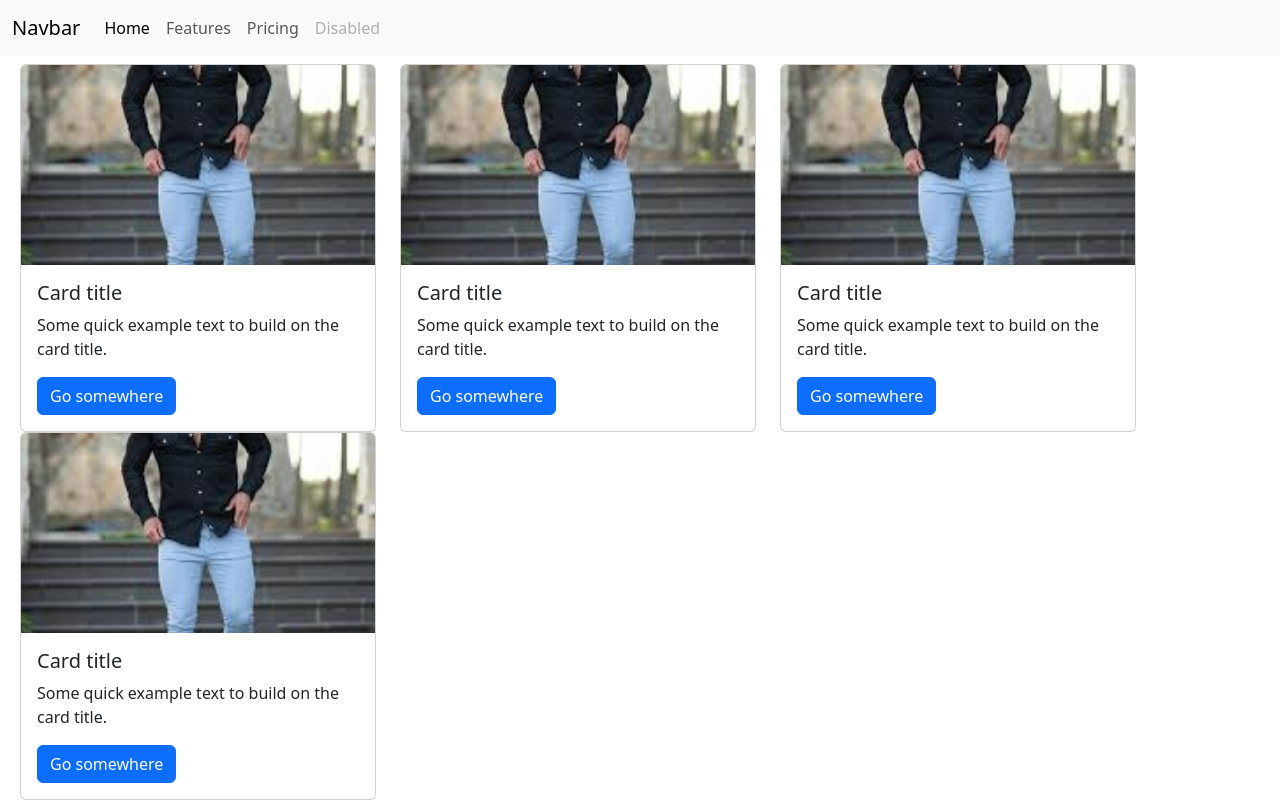
After one commit to PapriBiswas2023/crud-prac, a PHP site: page /home.php in a window 1280 px wide. The commit adds this page. Run offline with PHP 8.4, Linux system fonts and the light colour scheme.

Commit message:
homepage-begin

```diff
--- a/dashboard.php
+++ b/dashboard.php
@@ -12,6 +12,7 @@ $result=mysqli_query($conn,$sql);
     <meta charset="UTF-8">
     <meta name="viewport" content="width=device-width, initial-scale=1.0">
     <title>Document</title>
+    <link rel="stylesheet" href="https://cdn.jsdelivr.net/npm/bootstrap@5.3.3/dist/css/bootstrap.min.css" integrity="sha384-QWTKZyjpPEjISv5WaRU9OFeRpok6YctnYmDr5pNlyT2bRjXh0JMhjY6hW+ALEwIH" crossorigin="anonymous">
 </head>
 <body>
     <table class="table table-striped">
--- /dev/null
+++ b/home.php
@@ -0,0 +1,106 @@
+<!DOCTYPE html>
+<html lang="en">
+<head>
+    <meta charset="UTF-8">
+    <meta name="viewport" content="width=device-width, initial-scale=1.0">
+    <title>Document</title>
+    <link href="https://cdn.jsdelivr.net/npm/bootstrap@5.3.6/dist/css/bootstrap.min.css" rel="stylesheet" integrity="sha384-4Q6Gf2aSP4eDXB8Miphtr37CMZZQ5oXLH2yaXMJ2w8e2ZtHTl7GptT4jmndRuHDT" crossorigin="anonymous">
+</head>
+<body>
+    <nav class="navbar navbar-expand-lg bg-body-tertiary">
+  <div class="container-fluid">
+    <a class="navbar-brand" href="#">Navbar</a>
+    <button class="navbar-toggler" type="button" data-bs-toggle="collapse" data-bs-target="#navbarNav" aria-controls="navbarNav" aria-expanded="false" aria-label="Toggle navigation">
+      <span class="navbar-toggler-icon"></span>
+    </button>
+    <div class="collapse navbar-collapse" id="navbarNav">
+      <ul class="navbar-nav">
+        <li class="nav-item">
+          <a class="nav-link active" aria-current="page" href="#">Home</a>
+        </li>
+        <li class="nav-item">
+          <a class="nav-link" href="#">Features</a>
+        </li>
+        <li class="nav-item">
+          <a class="nav-link" href="#">Pricing</a>
+        </li>
+        <li class="nav-item">
+          <a class="nav-link disabled" aria-disabled="true">Disabled</a>
+        </li>
+      </ul>
+    </div>
+  </div>
+</nav>
+
+<!--Cards--->
+
+<div class="container my-2 mx-2">
+  <div class="row">
+    <!--Cards1--->
+    <div class="col-md-4">
+      <div class="card">
+        <img src="home-img/men.jpg" class="card-img-top" alt="..." style="height: 200px; width: 100%; object-fit: cover;">
+        <div class="card-body">
+          <h5 class="card-title">Card title</h5>
+          <p class="card-text">Some quick example text to build on the card title.</p>
+          <a href="#" class="btn btn-primary">Go somewhere</a>
+        </div>
+      </div>
+    </div>
+<!--Cards2--->
+    <div class="col-md-4">
+      <div class="card">
+        <img src="home-img/men.jpg" class="card-img-top" alt="..." style="height: 200px; width: 100%; object-fit: cover;">
+        <div class="card-body">
+          <h5 class="card-title">Card title</h5>
+          <p class="card-text">Some quick example text to build on the card title.</p>
+          <a href="#" class="btn btn-primary">Go somewhere</a>
+        </div>
+      </div>
+    </div>
+<!--Cards3--->
+    <div class="col-md-4">
+      <div class="card">
+        <img src="home-img/men.jpg" class="card-img-top" alt="..." style="height: 200px; width: 100%; object-fit: cover;">
+        <div class="card-body">
+          <h5 class="card-title">Card title</h5>
+          <p class="card-text">Some quick example text to build on the card title.</p>
+          <a href="#" class="btn btn-primary">Go somewhere</a>
+        </div>
+      </div>
+    </div>
+    <!--Cards4--->
+    <div class="col-md-4">
+      <div class="card">
+        <img src="home-img/men.jpg" class="card-img-top" alt="..." style="height: 200px; width: 100%; object-fit: cover;">
+        <div class="card-body">
+          <h5 class="card-title">Card title</h5>
+          <p class="card-text">Some quick example text to build on the card title.</p>
+          <a href="#" class="btn btn-primary">Go somewhere</a>
+        </div>
+      </div>
+    </div>
+  </div>
+</div>
+
+<!--
+<div class="card" aria-hidden="true">
+  <img src="..." class="card-img-top" alt="...">
+  <div class="card-body">
+    <h5 class="card-title placeholder-glow">
+      <span class="placeholder col-6"></span>
+    </h5>
+    <p class="card-text placeholder-glow">
+      <span class="placeholder col-7"></span>
+      <span class="placeholder col-4"></span>
+      <span class="placeholder col-4"></span>
+      <span class="placeholder col-6"></span>
+      <span class="placeholder col-8"></span>
+    </p>
+    <a class="btn btn-primary disabled placeholder col-6" aria-disabled="true"></a>
+  </div>
+</div>
+
+-->
+</body>
+</html>
```
Also changed, not shown: home-img/acc.jpg (added), home-img/beauty.jpg (added), home-img/kids.jpg (added), home-img/men.jpg (added), home-img/women.png (added).
